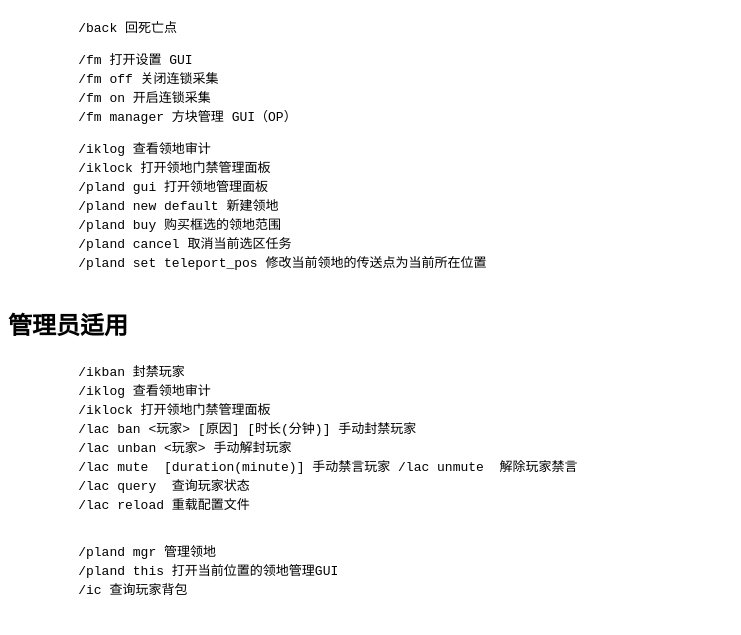
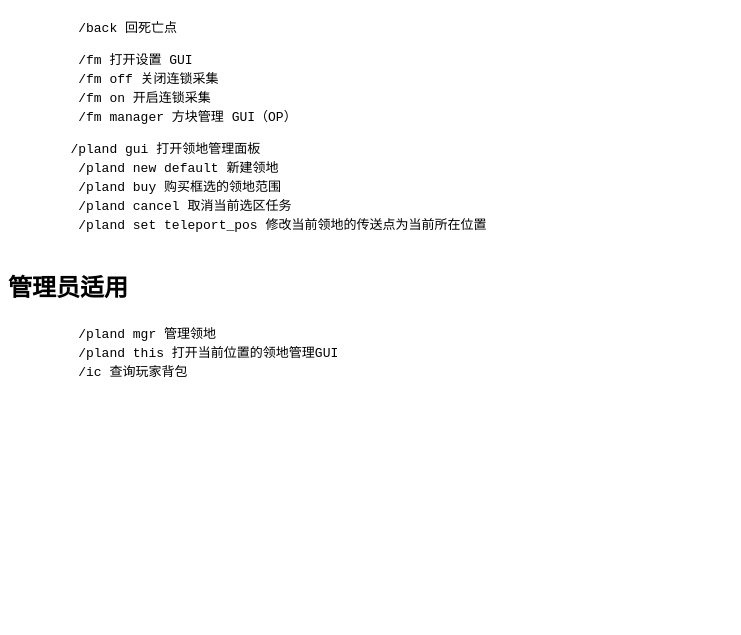
Before and after one commit to RickBill1/websitecommand, a plain HTML site: page index.html in a window 1280 px wide. Shown: the part 113-748 px from the top of the page, without its empty margins (0-741 px from the left). Drawn offline with Linux system fonts and the light colour scheme.

Commit message:
Update index.html

```diff
--- a/index.html
+++ b/index.html
@@ -13,24 +13,14 @@
          /fm off 关闭连锁采集
          /fm on 开启连锁采集
          /fm manager 方块管理 GUI（OP）</pre>
-    <pre>         /iklog 查看领地审计
-         /iklock 打开领地门禁管理面板
-         /pland gui 打开领地管理面板
+    <pre>        /pland gui 打开领地管理面板
          /pland new default 新建领地
          /pland buy 购买框选的领地范围
          /pland cancel 取消当前选区任务
          /pland set teleport_pos 修改当前领地的传送点为当前所在位置
     </pre>
     <h2>管理员适用</h2>
-    <pre>         /ikban 封禁玩家
-         /iklog 查看领地审计
-         /iklock 打开领地门禁管理面板
-         /lac ban <玩家> [原因] [时长(分钟)] 手动封禁玩家
-         /lac unban <玩家> 手动解封玩家
-         /lac mute <Player> [duration(minute)] 手动禁言玩家 /lac unmute <Player> 解除玩家禁言
-         /lac query <Player> 查询玩家状态
-         /lac reload 重载配置文件
-    </pre>
+
     <pre>
          /pland mgr 管理领地
          /pland this 打开当前位置的领地管理GUI
```
